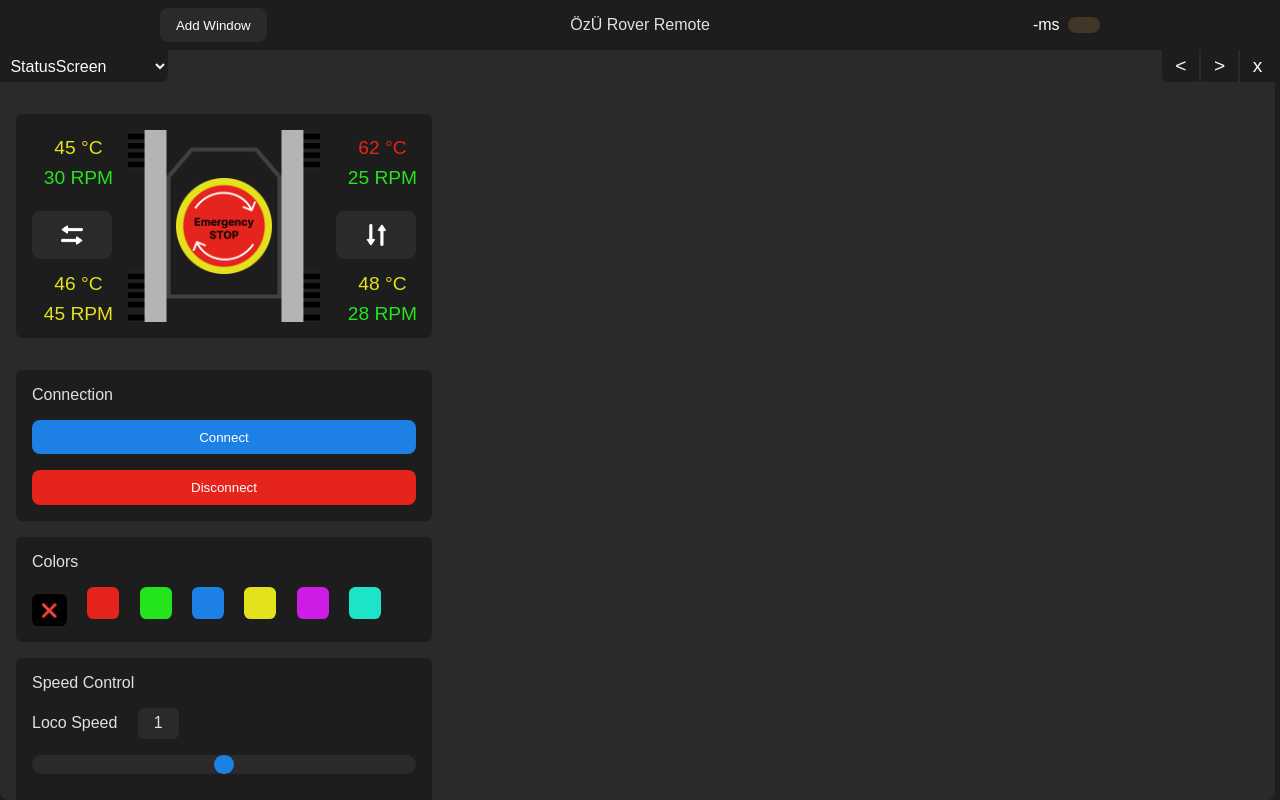
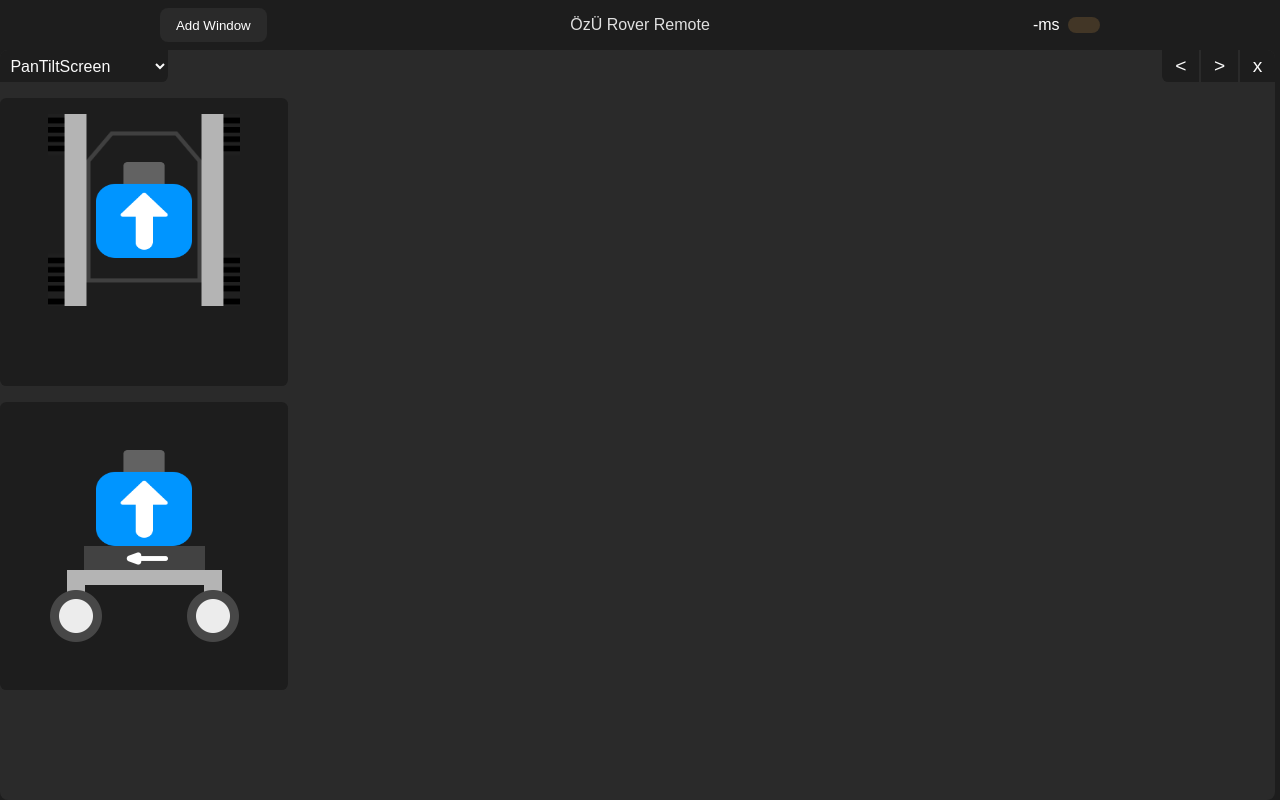
Before and after one commit to Ozyegin-Planetary-Robotics-Laboratory/rover-remote, a plain HTML site: page src/www/index.html in a window 1280 px wide. Drawn offline with Linux system fonts and the light colour scheme.

Commit message:
Pantilt camera ui added

```diff
--- a/src/www/script.js
+++ b/src/www/script.js
@@ -176,6 +176,22 @@ const screens = [
     </div>
     `
   },
+  {
+    id: "PanTiltScreen",
+    html: `
+    <div id="PanTiltScreen">
+      <div class="PanTiltContainer">
+        <div id="RoverImgPanTilt">
+          <img id="PanTiltUp" class="PanTiltCameraClass" src="icons/Camera.png"></img>
+        </div>
+      </div>
+      <div id="PantiltSideDiv" class="PanTiltContainer">
+        <img id="Side" class="PanTiltCameraClass" src="icons/Camera.png"></img>
+        <img id="RoverSideImg" src="icons/RoverSide.png"></img>
+      </div>
+    </div>
+    `
+  }
 ]
 
 let screenSelectBoxString = ""
@@ -212,7 +228,7 @@ const controllerDOF1Deadzone = 0.25
 
 let controllerId = ""
 let buttonFunctionsString = ""
-const buttonFunctions = [
+const commandFunctions = [
   // Loco
   { id: "LocoAngular", type: "Axis" },
   { id: "LocoLinear", type: "Axis" },
@@ -241,6 +257,11 @@ const buttonFunctions = [
 
   { id: "GripperOpen", type: "Button" },
   { id: "GripperClose", type: "Button" },
+
+  { id: "PanTiltDown", type: "Button" },
+  { id: "PanTiltUp", type: "Button" },
+  { id: "PanTiltLeft", type: "Button" },
+  { id: "PanTiltRight", type: "Button" },
 ]
 
 const controllerConfigs = [
@@ -266,8 +287,10 @@ const controllerConfigs = [
   {
     ids: ["Xbox 360 Controller (XInput STANDARD GAMEPAD)", "HID uyumlu oyun denetleyicisi (STANDARD GAMEPAD Vendor: 045e Product: 0b13)", "Microsoft Controller (STANDARD GAMEPAD Vendor: 045e Product: 0b12)"],
     config: [
-      { button: 0, func: "ScienceDown" },
-      { button: 3, func: "ScienceUp" },
+      { button: 0, func: "PanTiltDown" },
+      { button: 3, func: "PanTiltUp" },
+      { button: 2, func: "PanTiltLeft" },
+      { button: 1, func: "PanTiltRight" },
       { button: 4, func: "GripperOpen" },
       { button: 5, func: "GripperClose" },
       { button: 13, func: "DOF3Down" },
@@ -330,8 +353,9 @@ AddWindow()
 // SelectScreen("screenDiv1", "MobileScreen")
 // SelectScreen("screenDiv1", "ControllerScreen")
 // SelectScreen("screenDiv1", "ManipulatorScreen")
-SelectScreen("screenDiv1", "StatusScreen")
+// SelectScreen("screenDiv1", "StatusScreen")
 // SelectScreen("screenDiv1", "CameraScreen")
+SelectScreen("screenDiv1", "PanTiltScreen")
 
 //#region FUNCTIONS
 
@@ -510,8 +534,8 @@ CreateButtonFunctionsString()
 
 function CreateButtonFunctionsString() {
   buttonFunctionsString += '<option value="none">none</option>\n'
-  for (let i = 0; i < buttonFunctions.length; i++) {
-    const func = buttonFunctions[i];
+  for (let i = 0; i < commandFunctions.length; i++) {
+    const func = commandFunctions[i];
     buttonFunctionsString += `
     <option value="${func.id}">${func.id}</option>\n
     `
--- a/src/www/style.css
+++ b/src/www/style.css
@@ -473,12 +473,19 @@ h1 {
 /* #endregion */
 
 /* #region Status Screen */
+#RoverStatusDiv{
+  width: 100%;
+  height: 100%;
+  display: flex;
+  flex-wrap: wrap;
+}
 .RoverStatusSectionClass{
-  margin-top: 1rem;
   background-color: var(--color1);
   border-radius: 0.4rem;
   padding: 1rem;
+  margin: 0.5rem;
   max-width: 24rem;
+  width: 100%;
 }
 .LedButtonClass{
   height: 2rem;
@@ -496,6 +503,7 @@ h1 {
 .LedButtonDeactivatedClass{
   cursor: not-allowed;
 }
+
 #ConnectionDiv{
   position: absolute;
   width: 6rem;
@@ -511,7 +519,6 @@ h1 {
   justify-content: center;
   height: 12rem;
   width: 24rem;
-  margin-top: 1rem;
 }
 #RoverStatusImg{
   height: 12rem;
@@ -532,7 +539,6 @@ h1 {
   transform: scale(1.1);
 }
 #ConnectionStatusDiv{
-  margin-top: 2rem;
   background-color: var(--color1);
   border-radius: 0.4rem;
   padding: 1rem;
@@ -618,6 +624,47 @@ h1 {
 }
 /* #endregion */
 
+/* #region Pan Tilt Screen */
+#PanTiltScreen{
+  max-width: 16rem;
+  height: 80vh;
+}
+.PanTiltContainer{
+  background-color: var(--color1);
+  padding: 1rem;
+  border-radius: 0.4rem;
+  margin-top: 1rem;
+  aspect-ratio: 1;
+  display: flex;
+  justify-content: center;
+  align-content: center;
+  width: 100%;
+}
+.PanTiltCameraClass{
+  height: 6rem;
+  aspect-ratio: 1;
+}
+#PantiltSideDiv{
+  display: flex;
+  flex-direction: column;
+  justify-content: center;
+  align-items: center;
+}
+#RoverImgPanTilt{
+  height: 12rem;
+  aspect-ratio: 1;
+  position: relative;
+  background-image: url('./icons/RoverStatus.png');
+  background-size: contain;
+  display: flex;
+  justify-content: center;
+  align-items: center;
+}
+#RoverSideImg{
+  height: 6rem;
+}
+/* #endregion */
+
 /* #region Scrollbar */
 /* width */
 ::-webkit-scrollbar {
```
Also changed, not shown: src/www/icons/Camera.png (added), src/www/icons/RoverSide.png (added), 1 other file.
